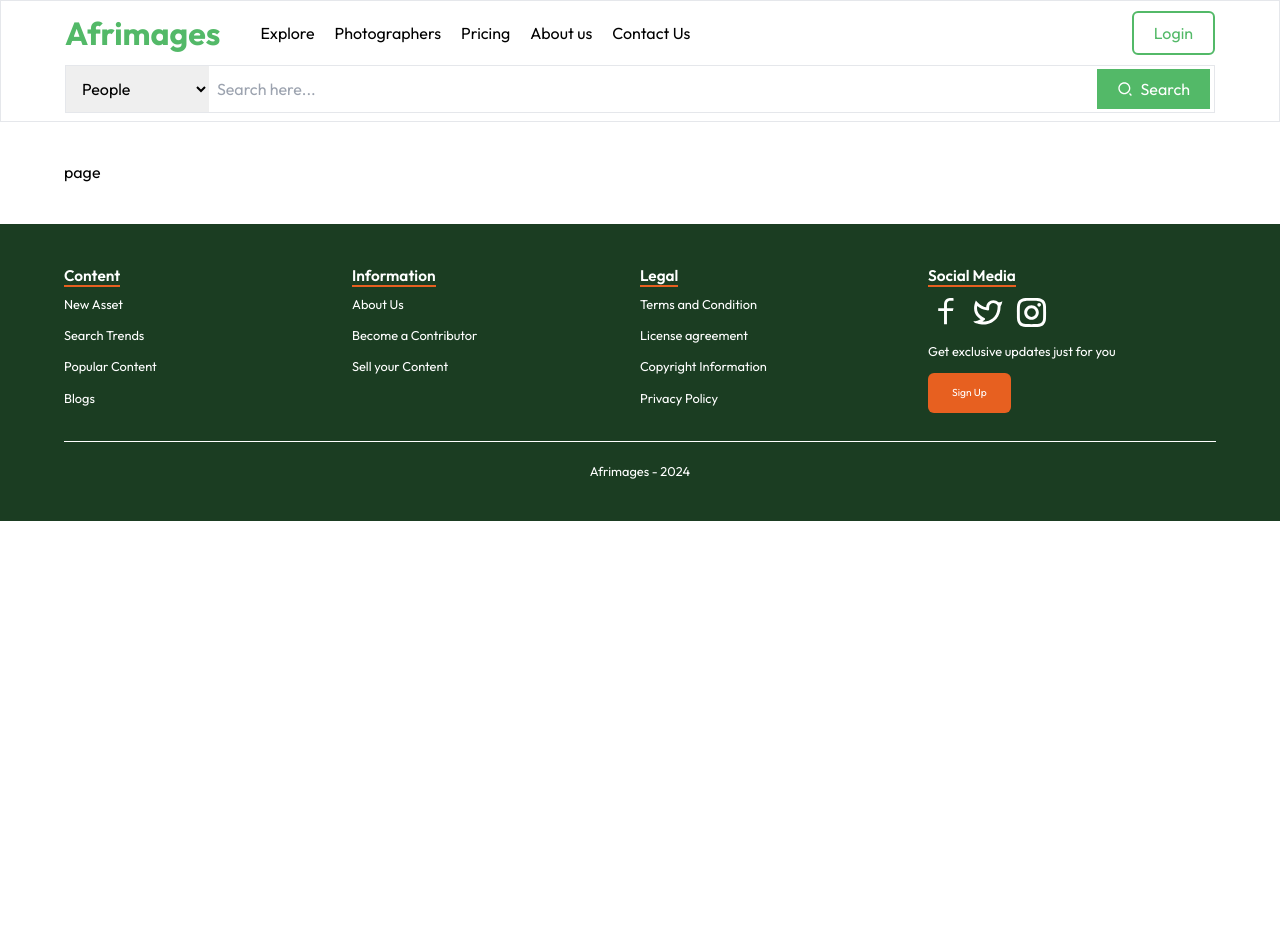
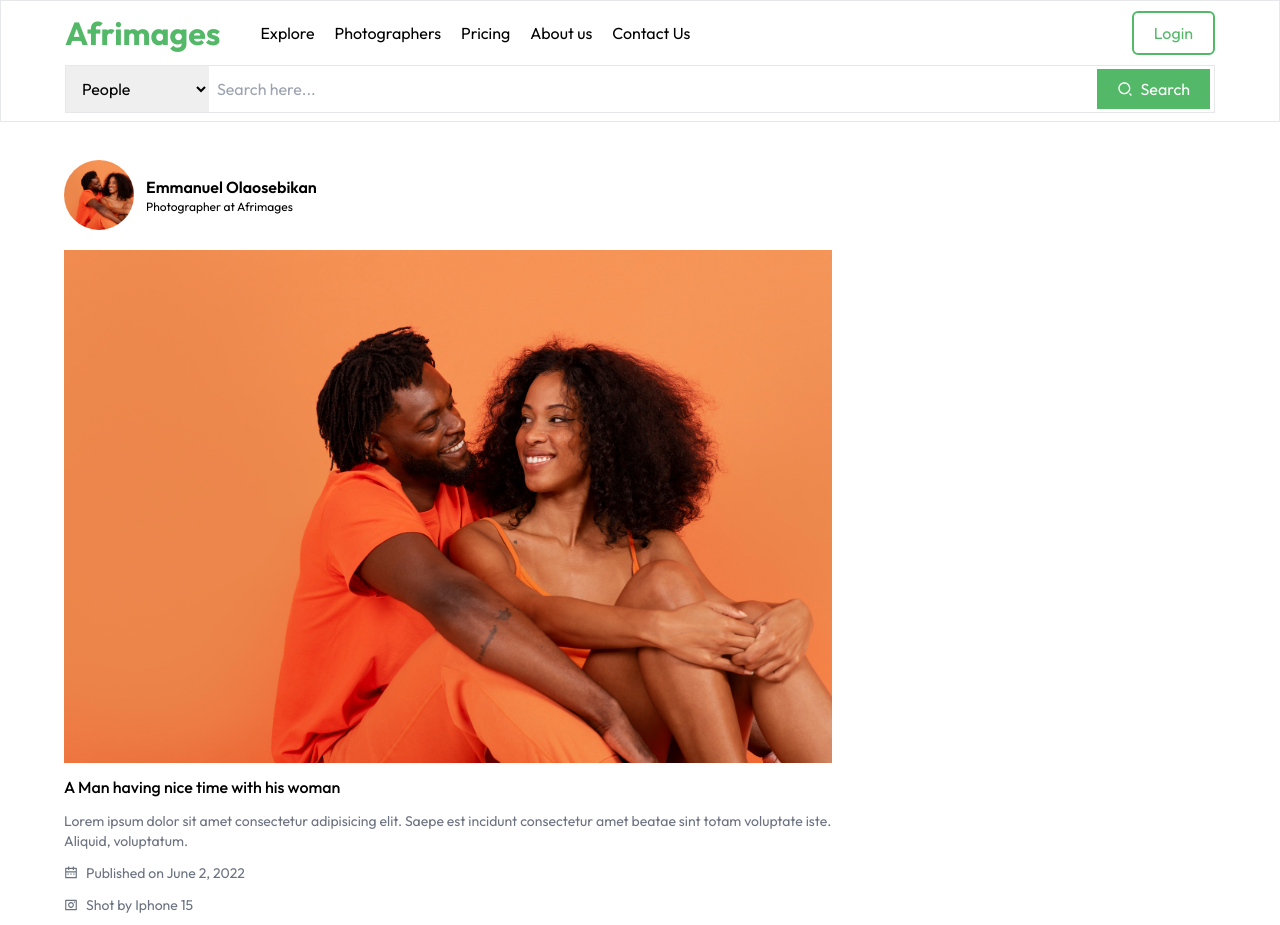
Before and after one commit to DevEmmy/afrimages, a Next.js app: page /images/1 in a window 1280 px wide. Shown: the top 925 px of the page. Before the commit the page ends 800 px from the top, so only its background shows below. Built offline with nearby package versions, Linux system fonts and the light colour scheme.

Commit message:
added each image page

```diff
--- a/app/(images)/images/[id]/page.tsx
+++ b/app/(images)/images/[id]/page.tsx
@@ -1,8 +1,44 @@
+import Button from '@/components/Micro/Button'
+import Image from 'next/image'
 import React from 'react'
+import { RiCalendar2Line, RiCamera2Line, RiDownload2Line } from 'react-icons/ri'
 
 const page = () => {
   return (
-    <div>page</div>
+    <div className='flex flex-col gap-5'>
+      <div className='flex gap-3 items-center'>
+        <Image src={"/./images/banner.jpg"} alt='Profile' width={100} height={100} className='rounded-full h-[70px] w-[70px] object-cover' />
+        <div>
+          <p className='font-[600]'>Emmanuel Olaosebikan</p>
+          <p className='text-xs'>Photographer at Afrimages</p>
+        </div>
+      </div>
+
+      <div className='grid grid-cols-[2fr_1fr]'>
+        <div className='flex flex-col gap-3'>
+          <Image src="/./images/banner.jpg" width={500} height={500} alt='Image' className='w-full' />
+          <p className='font-[500]'>A Man having nice time with his woman</p>
+          <p className='text-sm text-gray-500'>
+            Lorem ipsum dolor sit amet consectetur adipisicing elit. Saepe est incidunt consectetur amet beatae sint totam voluptate iste. Aliquid, voluptatum.
+          </p>
+          <div className='flex items-center gap-2 text-sm text-gray-500'>
+            <RiCalendar2Line />
+            <p>Published on June 2, 2022</p>
+          </div>
+
+          <div className='flex items-center gap-2 text-sm text-gray-500'>
+            <RiCamera2Line />
+            <p>Shot by Iphone 15</p>
+          </div>
+
+          <Button className='w-fit rounded-sm flex items-center gap-2'>Download <RiDownload2Line /></Button>
+        </div>
+
+
+      </div>
+
+
+    </div>
   )
 }
 
```
